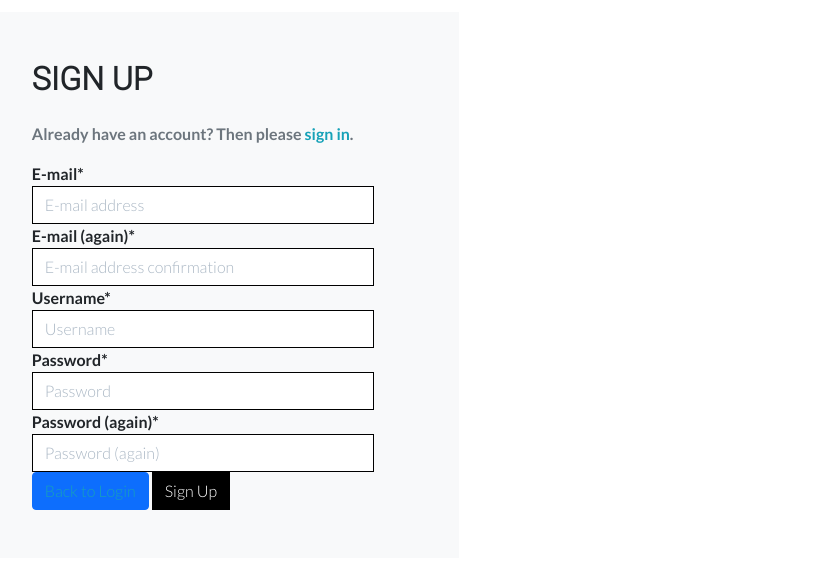
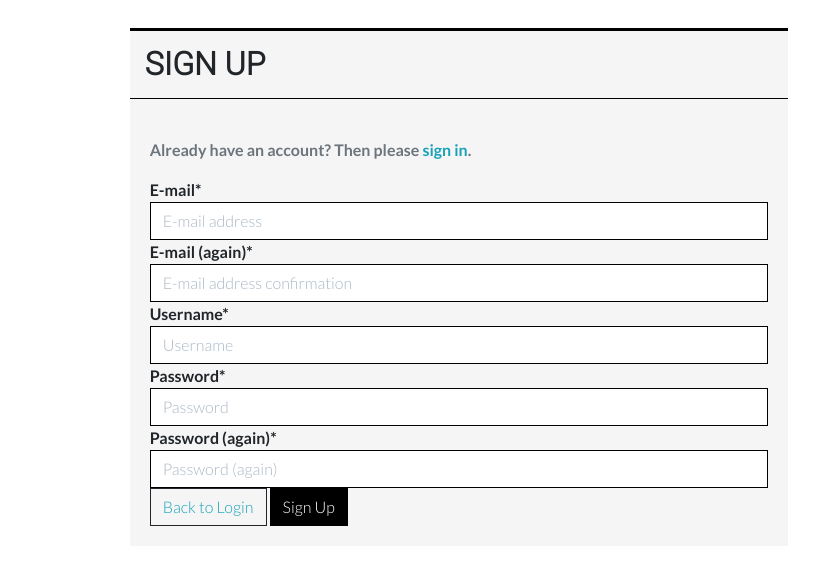
Before and after one commit to dhowai/portfolio-5-electric-axles, a Django app: page /accounts/signup/ in a window 1280 px wide. Shown: the part 168-733 px from the top of the page, without its empty margins (181-1000 px from the left). Run offline with Django 3.2, Linux system fonts and the light colour scheme; parts of the project's set-up code (start-up, migrations or seed data) failed here and were passed over; some libraries are stand-ins or nearby versions.

Commit message:
Update allauth template formats

```diff
--- a/static/css/base.css
+++ b/static/css/base.css
@@ -173,9 +173,6 @@ a.category-badge>span.badge:hover {
   font-size: 1rem;
   line-height: 1.5;
   border-radius: 0;
-
-  /* standard bootstrap btn transitions */
-  transition: color .15s ease-in-out, background-color .15s ease-in-out, border-color .15s ease-in-out, box-shadow .15s ease-in-out;
 }
 
 .allauth-form-inner-content button:hover,
--- a/templates/allauth/account/account_inactive.html
+++ b/templates/allauth/account/account_inactive.html
@@ -5,7 +5,9 @@
 {% block head_title %}{% trans "Account Inactive" %}{% endblock %}
 
 {% block inner_content %}
-<h2 class="logo-font mb-4">{% trans "Account Inactive" %}</h2>
+<div class="ibox-title">
+    <h2 class="logo-font">{% trans "Account Inactive" %}</h2>
+</div>
 
 <p>{% trans "This account is inactive." %}</p>
 {% endblock %}
--- a/templates/allauth/account/base.html
+++ b/templates/allauth/account/base.html
@@ -3,21 +3,15 @@
 
 {% block content %}
     <div class="container header-container">
-        <div class="row no-gutter">
-            <div class="col-md-6 bg-light">
-                <div class="login d-flex align-items-center py-5">
-                    <div class="container">
-                        <div class="row">
-                            <div class="col-12 col-md-12 mx-auto allauth-form-inner-content">
-                                {% block inner_content %}
-                                {% endblock %}
-                            </div>
-                        </div>
+        <div class="row">
+            <div class="col-12 col-lg-8 offset-lg-2">
+                <div class="ibox">
+                    <div class="allauth-form-inner-content">
+                        {% block inner_content %}
+                        {% endblock %}
                     </div>
                 </div>
             </div>
-            <div class="col-md-6 d-none d-md-flex log-bg-image"></div>
         </div>
     </div>
-
 {% endblock %}
--- a/templates/allauth/account/password_change.html
+++ b/templates/allauth/account/password_change.html
@@ -5,12 +5,16 @@
 {% block head_title %}{% trans "Change Password" %}{% endblock %}
 
 {% block inner_content %}
-    <h2 class="logo-font mb-4">{% trans "Change Password" %}</h2>
+    <div class="ibox-title">
+        <h2 class="logo-font">{% trans "Change Password" %}</h2>
+    </div>
 
+    <div class="ibox-content">
         <form method="POST" action="{% url 'account_change_password' %}" class="password_change">
             {% csrf_token %}
             {{ form|crispy }}
             <a class="btn btn-primary" href="{% url 'account_login' %}">Back to Login</a>
             <button type="submit" name="action">{% trans "Change Password" %}</button>
         </form>
+    </div>
 {% endblock %}
--- a/templates/allauth/account/password_reset.html
+++ b/templates/allauth/account/password_reset.html
@@ -7,11 +7,14 @@
 
 {% block inner_content %}
 
-    <h2 class="logo-font mb-4">{% trans "Password Reset" %}</h2>
+    <div class="ibox-title">
+        <h2 class="logo-font">{% trans "Password Reset" %}</h2>
+    </div>
     {% if user.is_authenticated %}
     {% include "account/snippets/already_logged_in.html" %}
     {% endif %}
 
+    <div class="ibox-content">
         <p>{% trans "Forgotten your password? Enter your e-mail address below, and we'll send you an e-mail allowing you to reset it." %}</p>
 
         <form method="POST" action="{% url 'account_reset_password' %}" class="password_reset">
@@ -22,4 +25,5 @@
         </form>
 
         <p>{% blocktrans %}Please contact us if you have any trouble resetting your password.{% endblocktrans %}</p>
+    </div>
 {% endblock %}
--- a/templates/allauth/account/password_reset_from_key.html
+++ b/templates/allauth/account/password_reset_from_key.html
@@ -4,8 +4,11 @@
 {% block head_title %}{% trans "Change Password" %}{% endblock %}
 
 {% block inner_content %}
-    <h2 class="logo-font mb-4">{% if token_fail %}{% trans "Bad Token" %}{% else %}{% trans "Change Password" %}{% endif %}</h2>
+    <div class="ibox-title">
+        <h2 class="logo-font">{% if token_fail %}{% trans "Bad Token" %}{% else %}{% trans "Change Password" %}{% endif %}</h2>
+    </div>
 
+    <div class="ibox-content">
         {% if token_fail %}
             {% url 'account_reset_password' as passwd_reset_url %}
             <p>{% blocktrans %}The password reset link was invalid, possibly because it has already been used.  Please request a <a href="{{ passwd_reset_url }}">new password reset</a>.{% endblocktrans %}</p>
@@ -21,4 +24,5 @@
                 <p>{% trans 'Your password is now changed.' %}</p>
             {% endif %}
         {% endif %}
+    </div>
 {% endblock %}
--- a/templates/allauth/account/signup.html
+++ b/templates/allauth/account/signup.html
@@ -5,8 +5,11 @@
 {% block head_title %}{% trans "Signup" %}{% endblock %}
 
 {% block inner_content %}
-<h2 class="logo-font mb-4">{% trans "Sign Up" %}</h2>
+<div class="ibox-title">
+  <h2 class="logo-font">{% trans "Sign Up" %}</h2>
+</div>
 
+<div class="ibox-content">
   <p>{% blocktrans %}Already have an account? Then please <a href="{{ login_url }}">sign in</a>.{% endblocktrans %}</p>
 
   <form class="signup" id="signup_form" method="post" action="{% url 'account_signup' %}">
@@ -15,8 +18,9 @@
     {% if redirect_field_value %}
     <input type="hidden" name="{{ redirect_field_name }}" value="{{ redirect_field_value }}" />
     {% endif %}
-  <a class="btn btn-primary" href="{% url 'account_login' %}">Back to Login</a>
+    <a class="btn btn-outline-dark rounded-0" href="{% url 'account_login' %}">Back to Login</a>
     <button type="submit">{% trans "Sign Up" %}</button>
   </form>
+</div>
 
 {% endblock %}
```
Also changed, not shown: templates/allauth/account/email.html (+7 -2 lines), templates/allauth/account/email_confirm.html (+10 -6 lines), templates/allauth/account/login.html (+7 -3 lines), templates/allauth/account/logout.html (+5 -2 lines), templates/allauth/account/password_reset_done.html (+6 -2 lines), templates/allauth/account/password_reset_from_key_done.html (+8 -3 lines), templates/allauth/account/password_set.html (+10 -6 lines), templates/allauth/account/signup_closed.html (+6 -2 lines), templates/allauth/account/verification_sent.html (+6 -3 lines), templates/allauth/account/verified_email_required.html (+5 -2 lines). Lines whose indentation alone changed are shown as unchanged.
